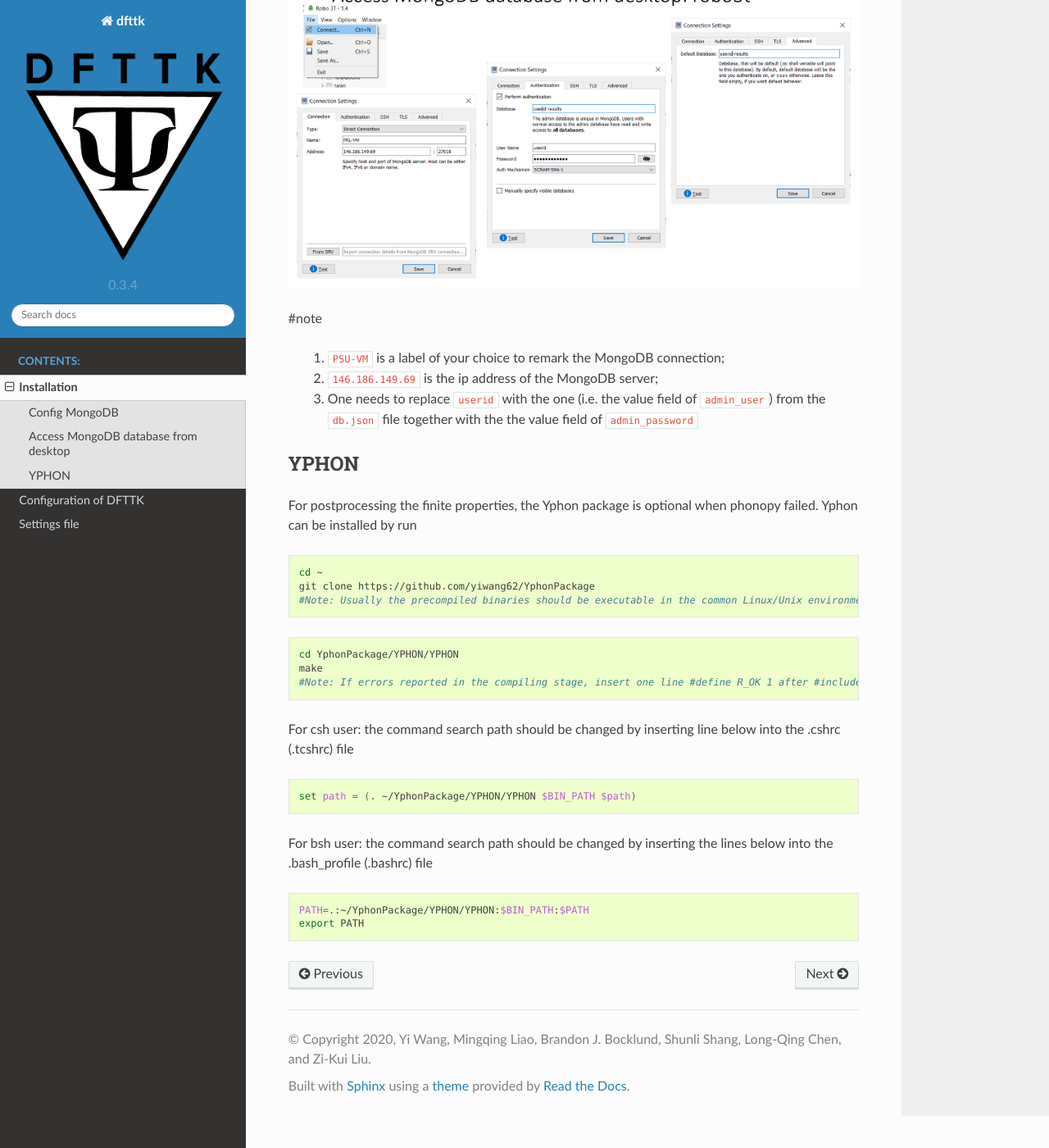
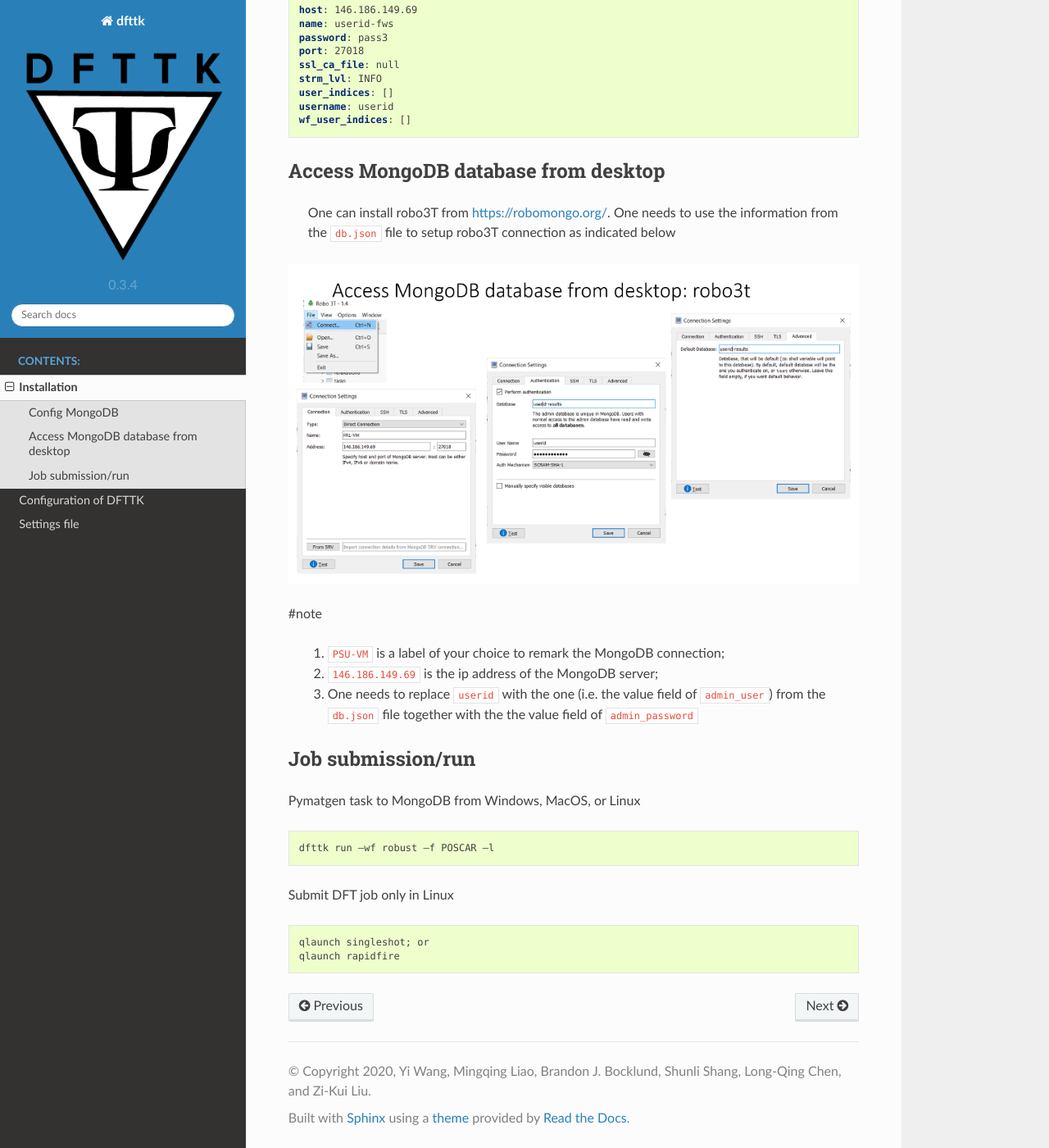
Before and after one commit to yiwang62/dfttk_example, a Sphinx documentation site: the page built from docs/source/Installation.rst, in a window 1280 px wide and 1400 px high, scrolled down 2025 px. Shown: the whole window at 82% size. Built offline with Sphinx 7.4.7 and the Read the Docs theme 2.0.0, drawn with Linux system fonts in a browser that asks for light colours; some of the changed text lies outside the part shown.

Commit message:
Update Installation.rst

```diff
--- a/docs/source/Installation.rst
+++ b/docs/source/Installation.rst
@@ -2,6 +2,10 @@ Installation
 ============
 
 It is recommended to install DFTTK under the `anaconda <https://docs.anaconda.com/anaconda/install/>`_ environment. Under the linux command prompt (or anaconda powershell prompt for Windows), one can create a preferred directory and then run
+#Note for Windows:
+
+1.	Open your anaconda powershell prompt and run as administrator.
+2.	Go to the location where you want to install DFTTK.
 
 - Release version
 
@@ -33,12 +37,19 @@ mkdir a folder named ``config`` whereever you want to followed by copy the file
 
 where
 
-    | vasp_psp is a place holding your vasp pseudopotentials
+    | For the system other than aci, "-aci" should be replace by "-psp vasp_psp/" where vasp_psp is a place holding your vasp pseudopotentials
     | yourcomputer is your computer name, such as aci-vasp5, aci-vasp6, cori-knl, cori-ksw, bridges2, stampede2
     | yourbactch can be pbs, slurm
     | PMG_MAPI_KEY can be obtained by: Go to the materials project website, https://materialsproject.org/, under the API section, you will easily find you API Keys number.
     | finally, you need to change the account number and queue/partition number in the ``config/my_qadapter.yaml`` file
 
+- Additional steps for installation in Windows
+
+One need to add two environmental variables by right click Windows symbol located in the lower
+left corner -> system -> (scrolling down to) Advanced system settings -> Environmental variales -> "New.." button
+
+    | HOME - create a Windows environmental variale named 'HOME', something similiar to "C:\Users\xxxxx" where xxxxx is your login in user name
+    | FW_CONFIG_FILE - create a Windows environmental variale named 'FW_CONFIG_FILE' pointed to the 'config' folder
 
 Config MongoDB
 --------------
@@ -94,34 +105,18 @@ Access MongoDB database from desktop
   3. One needs to replace ``userid`` with the one (i.e. the value field of ``admin_user``) from the ``db.json`` file together with the the value field of ``admin_password``
 
 
+Job submission/run
+------------------
 
-YPHON
------
-
-For postprocessing the finite properties, the Yphon package is optional when phonopy
-failed. Yphon can be installed by run
+Pymatgen task to MongoDB from Windows, MacOS, or Linux
 
 .. code-block:: bash
 
-    cd ~
-    git clone https://github.com/yiwang62/YphonPackage
-    #Note: Usually the precompiled binaries should be executable in the common Linux/Unix environment. If not, do the following:
+    dfttk run –wf robust –f POSCAR –l
+
+Submit DFT job only in Linux
 
 .. code-block:: bash
 
-    cd YphonPackage/YPHON/YPHON
-    make
-    #Note: If errors reported in the compiling stage, insert one line #define R_OK 1 after #include
-
-For csh user: the command search path should be changed by inserting line below into the .cshrc  (.tcshrc) file
-
-.. code-block:: bash
-
-    set path = (. ~/YphonPackage/YPHON/YPHON $BIN_PATH $path)
-
-For bsh user: the command search path should be changed by inserting the lines below into the .bash_profile (.bashrc) file
-
-.. code-block:: bash
-
-    PATH=.:~/YphonPackage/YPHON/YPHON:$BIN_PATH:$PATH
-    export PATH
+    qlaunch singleshot; or
+    qlaunch rapidfire
```
